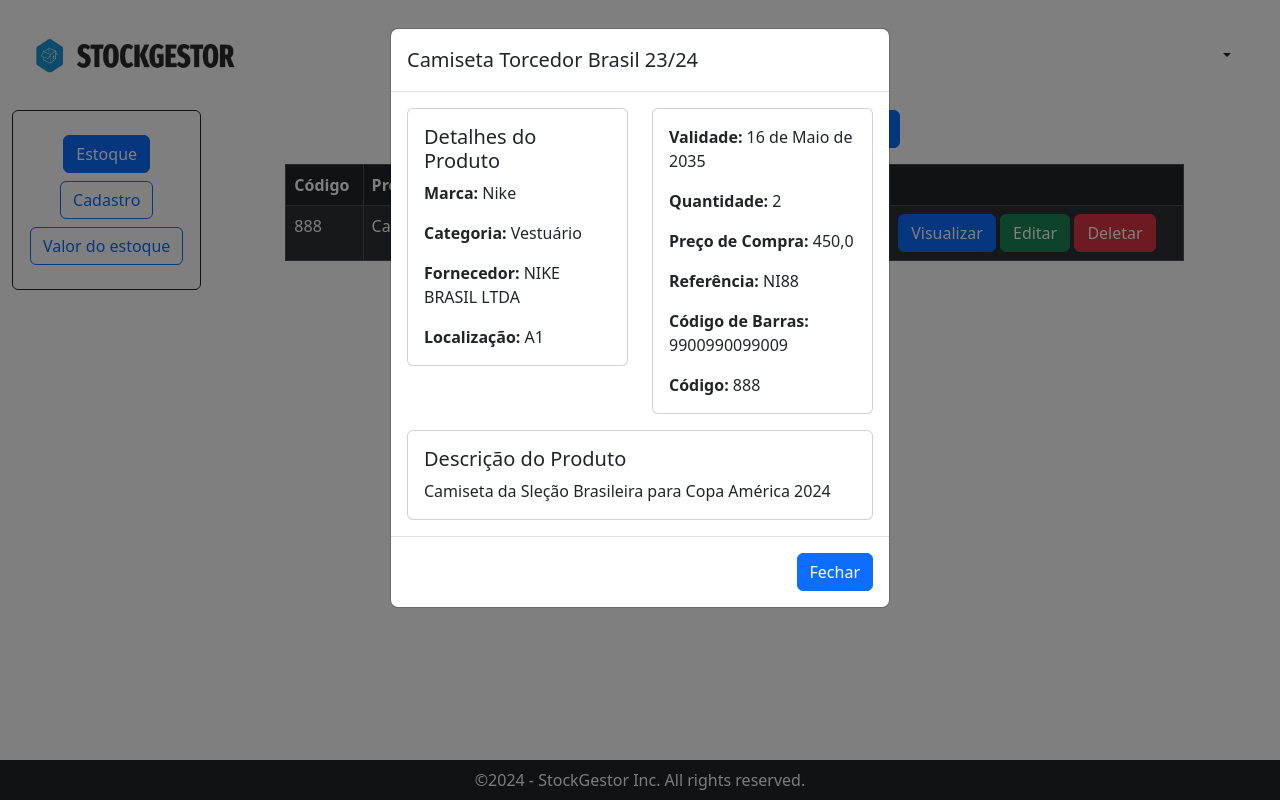
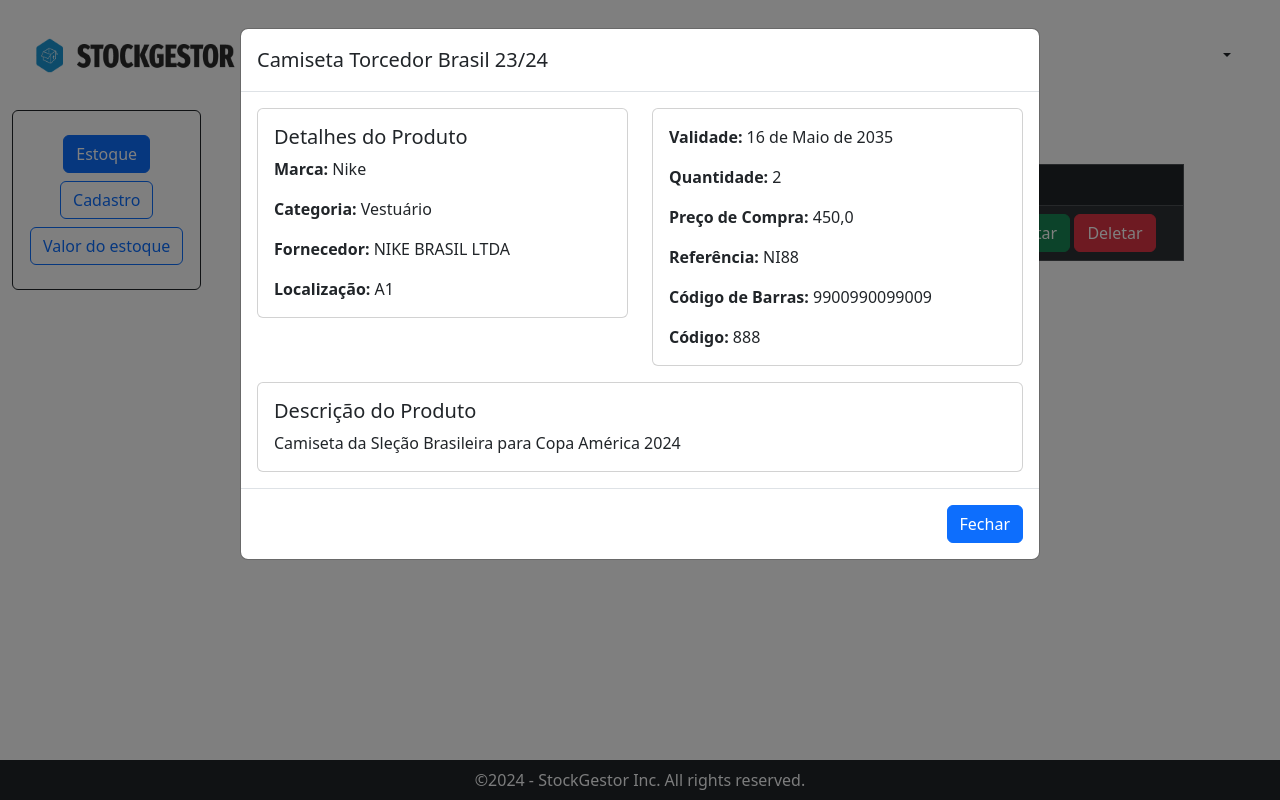
Before and after one commit to pcmuniz/StockGestor, a Django app: page /produtos/ in a window 1280 px wide, after a click on "Visualizar". Run offline with Django 5.2, Linux system fonts and the light colour scheme; data comes from the database, SQL or seed files in the repository; parts of the project's set-up code (start-up, migrations or seed data) failed here and were passed over; some libraries are stand-ins or nearby versions.

Commit message:
style: modal de detalhes

```diff
--- a/proj_stockgestor/app_gestor/templates/app_gestor/lista_produtos.html
+++ b/proj_stockgestor/app_gestor/templates/app_gestor/lista_produtos.html
@@ -82,7 +82,7 @@
                                             </td>
                                             <!-- TODO: add restante das colunas -->
                                         </tr>
-                                        <div class="modal fade" id="exampleModal" tabindex="-1" role="dialog" aria-labelledby="exampleModalLabel" aria-hidden="true">
+                                        <div class="modal fade modal-lg" id="exampleModal" tabindex="-1" role="dialog" aria-labelledby="exampleModalLabel" aria-hidden="true">
                                             <div class="modal-dialog" role="document">
                                               <div class="modal-content">
                                                 <div class="modal-header">
```
